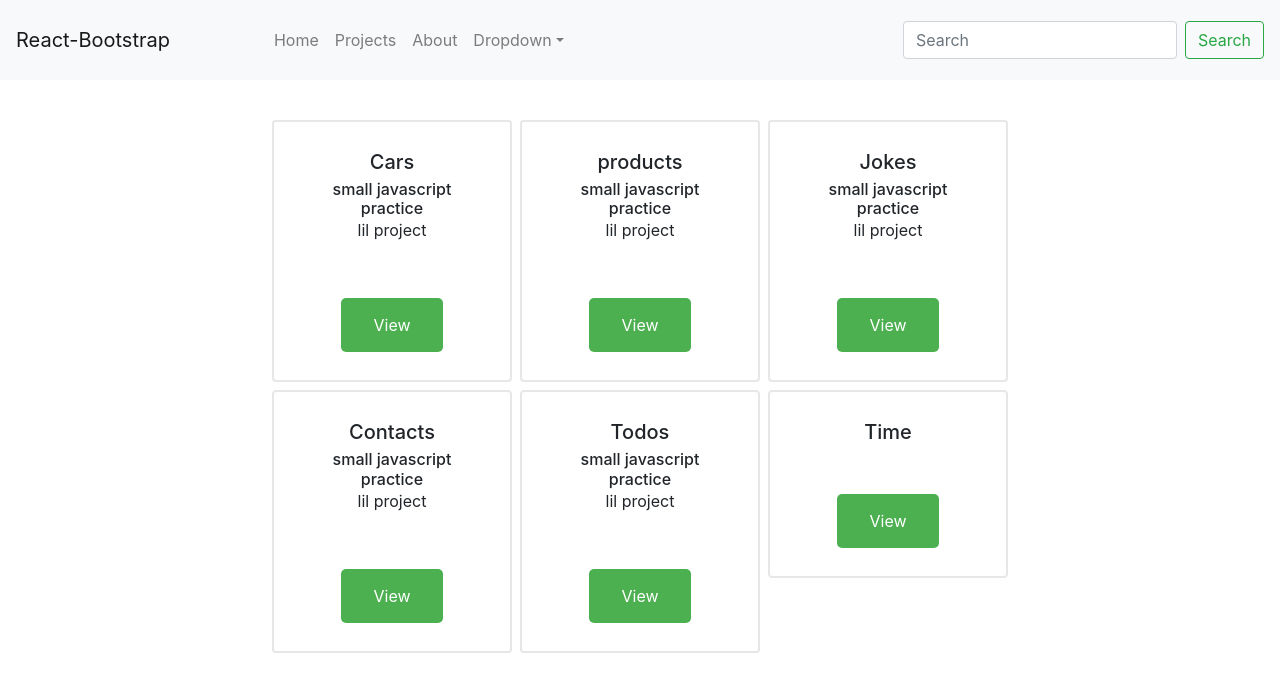
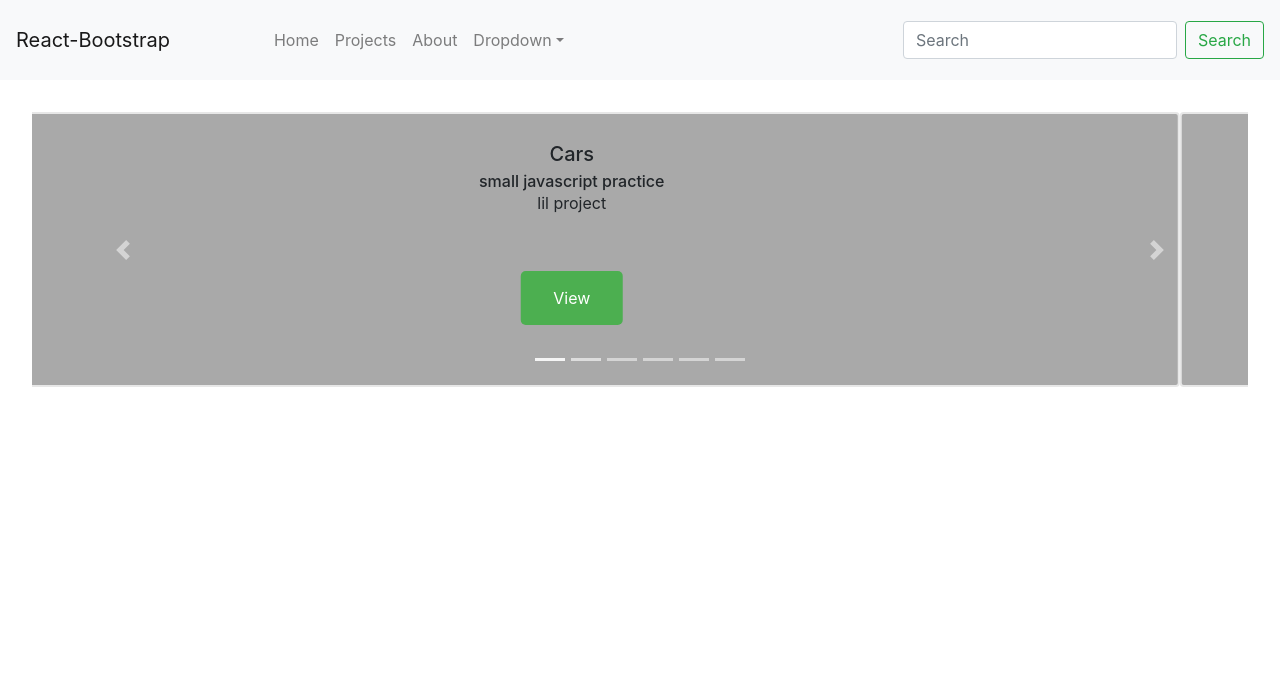
Before and after one commit to Fredrik93/react_tutorial, a React (Create React App) app: page /projects in a window 1280 px wide. Shown: the top 692 px of the page. Built offline with nearby package versions, Linux system fonts and the light colour scheme.

Commit message:
add carousel

```diff
--- a/src/App.css
+++ b/src/App.css
@@ -72,11 +72,3 @@
   color:white !important;
   height:auto;
   }
-
-
-  @media only screen and (min-device-width : 320px) and (max-device-width : 480px) {
-    body {
-      background: #999;
-      width: 100%;
-    }
-  }
--- a/src/Components/Card.js
+++ b/src/Components/Card.js
@@ -13,6 +13,7 @@
         fontSize: "16px",
         marginTop: "5vh",
         borderRadius: "5px",
+        marginBottom: "4vh"
 
     }
 
@@ -21,6 +22,7 @@
         border: "2px solid #e7e7e7",
         borderRadius: "4px",
         padding: ".5rem",
+        backgroundColor: "darkGray"
 
     }
 
--- a/src/Components/Projects.js
+++ b/src/Components/Projects.js
@@ -1,21 +1,19 @@
 import React from 'react'
 import CustomizedCard from './Card'
-import Container from 'react-bootstrap/Container'
-import Row from 'react-bootstrap/Row'
+import Carousel from 'react-bootstrap/Carousel'
+import CarouselItem from 'react-bootstrap/CarouselItem'
 function List() {
 
     const cardsStyling = {
-        display: "grid",
-        gridTemplateColumns: "repeat(3, 30vh)",
-        gridAutoRows: "auto",
-        gridGap: "0.5rem",
-        margin: "5vh",
-        justifyContent: "center"
+        margin: "4vh"
     }
 
     return (
+        <div style={cardsStyling}>
 
-        <div style={cardsStyling} >
+            <Carousel >
+
+                <Carousel.Item>
 
                     <CustomizedCard
                         title="Cars"
@@ -24,13 +22,18 @@
                         sampleText="lil project"
                         linkName="View"
                     />
+                </Carousel.Item>
+
+                <Carousel.Item>
                     <CustomizedCard
                         title="products"
                         subtitle="small javascript practice"
                         href="/products"
                         sampleText="lil project"
                         linkName="View" />
+                </Carousel.Item>
 
+                <Carousel.Item>
                     <CustomizedCard
                         title="Jokes"
                         subtitle="small javascript practice"
@@ -38,28 +41,34 @@
                         sampleText="lil project"
                         linkName="View" />
 
-
+                </Carousel.Item>
+                <Carousel.Item>
                     <CustomizedCard
                         title="Contacts"
                         subtitle="small javascript practice"
                         href="/contacts"
                         sampleText="lil project"
                         linkName="View" />
-
+                </Carousel.Item>
+                <Carousel.Item>
                     <CustomizedCard
                         title="Todos"
                         subtitle="small javascript practice"
                         href="/todos"
                         sampleText="lil project"
                         linkName="View" />
+                </Carousel.Item>
+                <Carousel.Item>
 
                     <CustomizedCard
                         title="Time"
                         href="/time"
                         linkName="View" />
+                </Carousel.Item>
 
 
 
+            </Carousel>
         </div>
     )
 }
```
Lines whose indentation alone changed are shown as unchanged.
